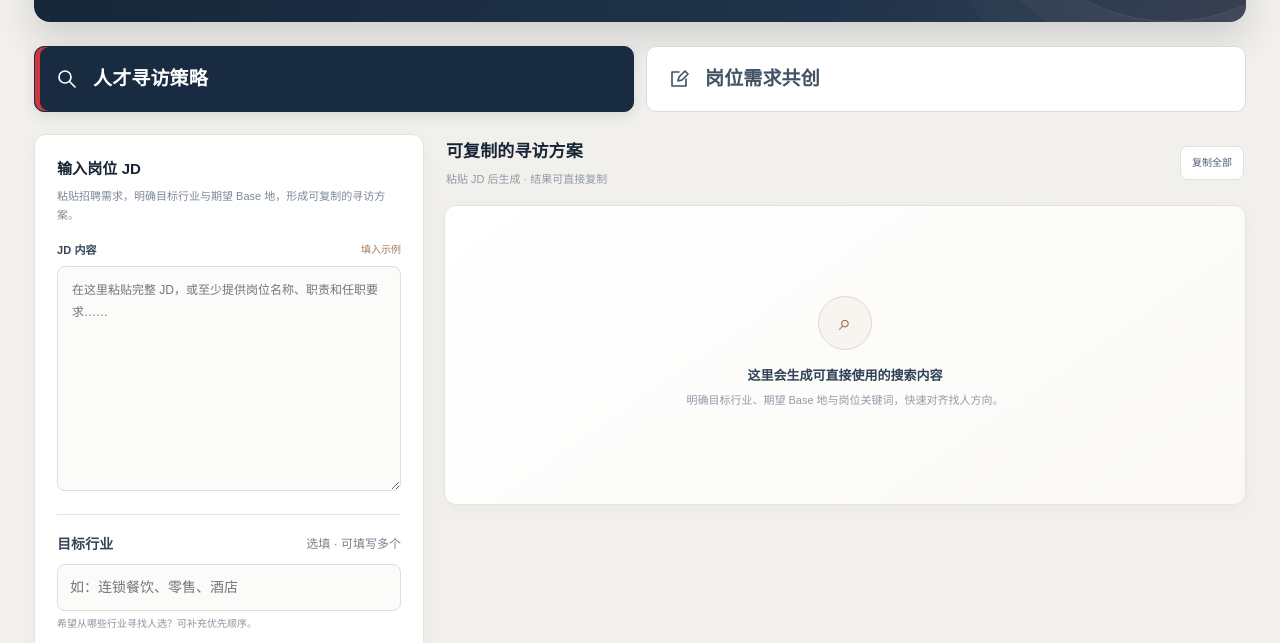
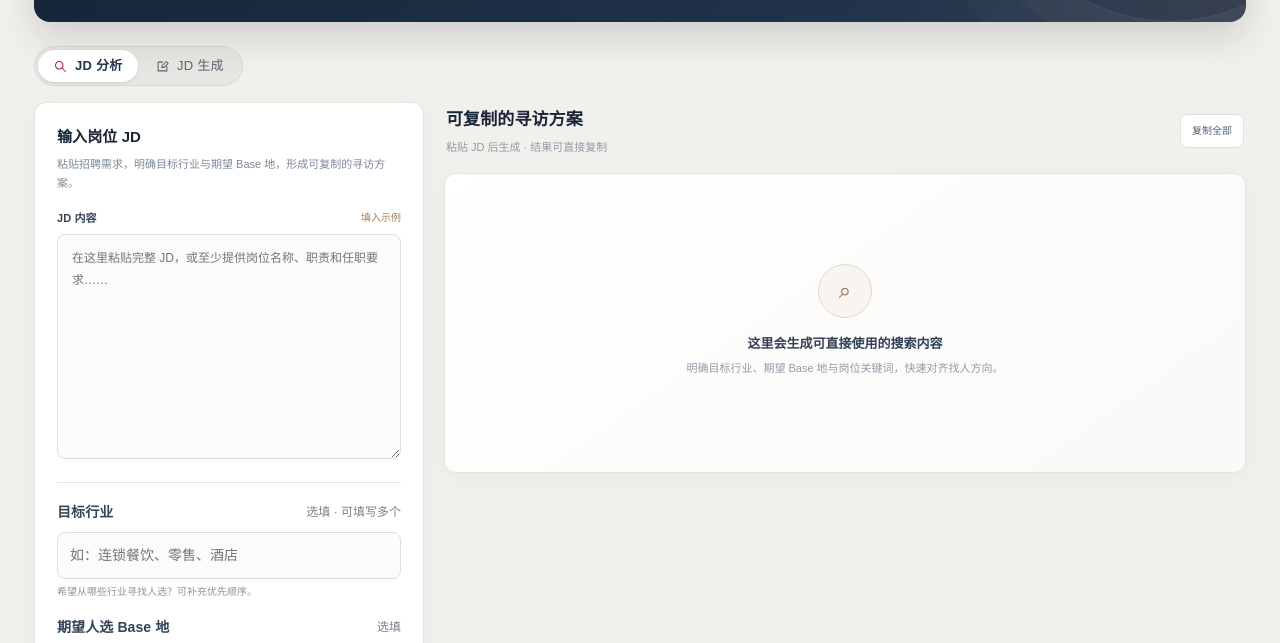
Before and after one commit to King4915/JD-Analysis, a plain HTML site: page index.html in a window 1280 px wide. Shown: the part 155-798 px from the top of the page. Drawn offline with Linux system fonts and the light colour scheme.

Commit message:
Update index.html

```diff
--- a/index.html
+++ b/index.html
@@ -135,13 +135,54 @@ body{background:#f2f0ec;color:var(--ink);font-size:14px;line-height:1.65;letter-
 .no-evidence{border:1px dashed #d8d3cb;border-radius:8px;padding:14px;color:#7b838b;background:#faf9f7;font-size:10px;line-height:1.7}
 .extra-details{padding:14px 17px}.extra-details summary{cursor:pointer;color:#526173;font-size:11px;font-weight:650}
 .extra-details .searchline{margin-top:11px}
-/* Primary workspace navigation */
-.modebar{display:grid;grid-template-columns:repeat(2,minmax(0,1fr));width:100%;padding:0;gap:12px;background:none;border:0;box-shadow:none;margin:0 0 22px}
-.modebar .mode{display:flex;align-items:center;justify-content:flex-start;gap:14px;min-height:66px;padding:14px 20px;text-align:left;font-size:clamp(15px,1.6vw,19px);font-weight:650;color:#435266;background:#fff;border:1px solid #d7dce1;border-radius:10px}
-.modebar .mode svg{width:24px;height:24px;flex:none;stroke:currentColor;fill:none;stroke-width:1.65;stroke-linecap:round;stroke-linejoin:round}
-.modebar .mode.active{background:#192b40;color:white;border-color:#192b40;box-shadow:inset 5px 0 #ce3640,0 4px 14px #192b401d}
-.modebar .mode:focus-visible{outline:3px solid #627d9c;outline-offset:3px}
-@media(max-width:500px){.modebar{gap:8px}.modebar .mode{min-height:56px;gap:8px;padding:10px 12px}.modebar .mode svg{width:19px;height:19px}}
+/* Paired workspace switch */
+.modebar {
+  display: inline-grid;
+  grid-template-columns: repeat(2, minmax(0, 1fr));
+  width: max-content;
+  max-width: 100%;
+  gap: 2px;
+  margin: 0 0 16px;
+  padding: 3px;
+  background: #e8e6e2;
+  border: 1px solid #dbd9d5;
+  border-radius: 24px;
+  box-shadow: none;
+}
+.modebar .mode {
+  display: inline-flex;
+  align-items: center;
+  justify-content: center;
+  gap: 7px;
+  min-height: 32px;
+  padding: 5px 15px;
+  border: 0;
+  border-radius: 20px;
+  background: transparent;
+  color: #59616b;
+  font-family: inherit;
+  font-size: 13px;
+  font-weight: 500;
+  line-height: 1.4;
+  letter-spacing: .02em;
+  white-space: nowrap;
+  transition: background-color .15s, color .15s;
+}
+.modebar .mode svg {
+  width: 15px; height: 15px; fill: none; stroke: currentColor;
+  stroke-width: 1.65; stroke-linecap: round; stroke-linejoin: round;
+}
+.modebar .mode.active {
+  background: #fff;
+  color: #253348;
+  font-weight: 600;
+  box-shadow: 0 1px 3px rgba(29,36,46,.12);
+}
+.modebar .mode.active svg { color: #a52f39; }
+.modebar .mode.active::after { display: none; }
+.modebar .mode:not(.active):hover { background: #efeeeb; color: #344253; }
+.modebar .mode:focus-visible { outline: 2px solid #566f8a; outline-offset: 1px; }
+@media (pointer: coarse) { .modebar .mode { min-height: 44px; } }
 </style>
 </head>
 <body>
@@ -156,7 +197,7 @@ body{background:#f2f0ec;color:var(--ink);font-size:14px;line-height:1.65;letter-
   </div>
   <p class="intro-description">解析岗位需求，明确寻访方向；从业务想法出发，共创合适的 JD。</p>
 </header>
-<nav class="modebar"><button class="mode active" data-pane="analysis" aria-pressed="true"><svg viewBox="0 0 24 24" aria-hidden="true"><circle cx="10" cy="10" r="6"/><path d="m15 15 5 5"/></svg>人才寻访策略</button><button class="mode" data-pane="creation" aria-pressed="false"><svg viewBox="0 0 24 24" aria-hidden="true"><path d="M12 5H5v14h14v-7M11 14l1-4 6-6 3 3-6 6z"/></svg>岗位需求共创</button></nav>
+<nav class="modebar" aria-label="选择工作模式"><button class="mode active" data-pane="analysis" aria-pressed="true"><svg viewBox="0 0 24 24" aria-hidden="true"><circle cx="10" cy="10" r="6"/><path d="m15 15 5 5"/></svg>JD 分析</button><button class="mode" data-pane="creation" aria-pressed="false"><svg viewBox="0 0 24 24" aria-hidden="true"><path d="M12 5H5v14h14v-7M11 14l1-4 6-6 3 3-6 6z"/></svg>JD 生成</button></nav>
 <section class="pane active" id="analysis"><div class="layout"><div class="panel inputpanel"><div class="paneltitle">输入岗位 JD</div><p class="hint">粘贴招聘需求，明确目标行业与期望 Base 地，形成可复制的寻访方案。</p><div class="labelrow"><label class="label" for="jd">JD 内容</label><button class="tiny" id="loadJD">填入示例</button></div><textarea class="textarea" id="jd" placeholder="在这里粘贴完整 JD，或至少提供岗位名称、职责和任职要求……"></textarea><div class="target-fields">
 <div class="labelrow"><label class="label" for="industry">目标行业</label><span class="quiet">选填 · 可填写多个</span></div>
 <input class="input" id="industry" placeholder="如：连锁餐饮、零售、酒店" aria-describedby="industryHelp">
```
